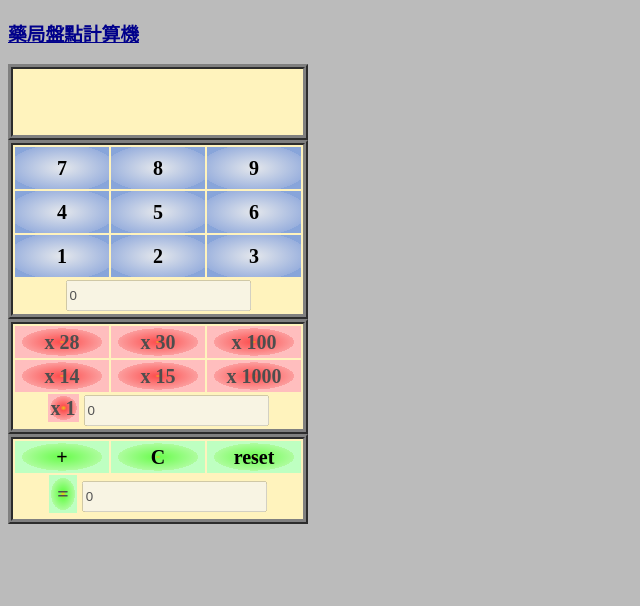
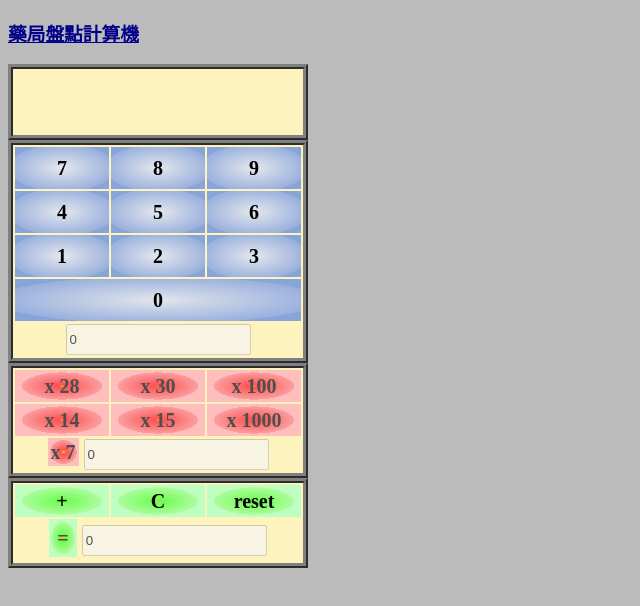
Before and after one commit to yaqqLIN/boxcalculator, a plain HTML site: page boxcalculator.html in a window 1280 px wide. Shown: the whole page, without its empty margins (0-640 px from the left). Drawn offline with Linux system fonts and the light colour scheme.

Commit message:
Update boxcalculator.html

```diff
--- a/boxcalculator.html
+++ b/boxcalculator.html
@@ -31,6 +31,9 @@
                 <td class="inputvalue" onclick="inputnum(3)">3</td>
             </tr>
             <tr>
+                <td colspan="5" class="inputvalue" onclick="inputnum(0)">0</td>
+            </tr>
+            <tr>
                 <td colspan="5"><input type="text" id="count_num" value=0 disabled/></td>
             </tr>
         </tbody>
@@ -48,7 +51,7 @@
         </tr>
         <tr>
             <td colspan="5">
-                <span class="inputmulti" onclick="inputmultiple(1)" style="padding: 3px;">x 1</span>
+                <span class="inputmulti" onclick="inputmultiple(7)" style="padding: 3px;">x 7</span>
                 <input type="text" id="count_multi" value=0 disabled/>
             </td>
         </tr>
```
